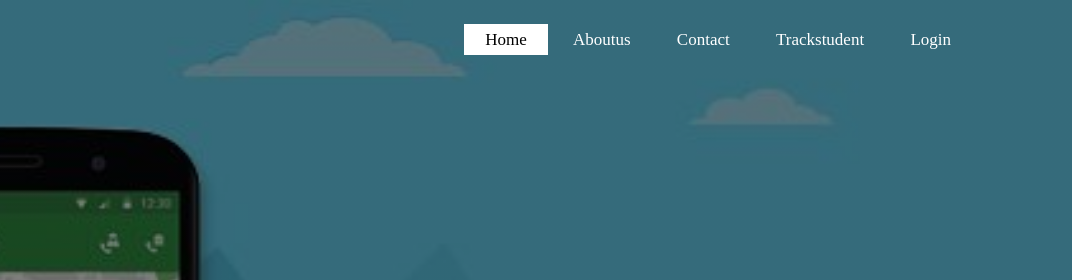
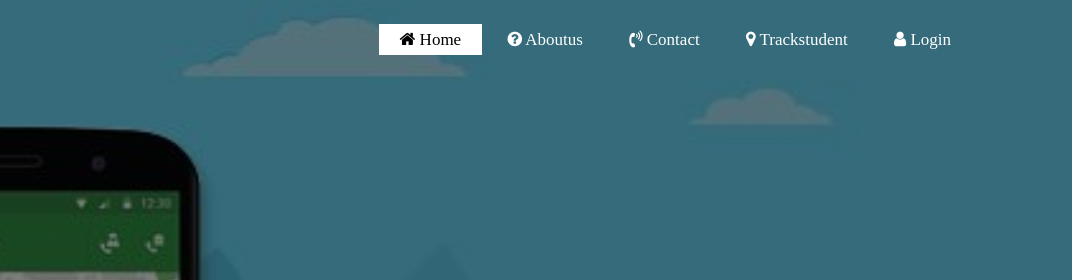
Before and after one commit to kostakis2000/Project-1, a plain HTML site: page index.html in a window 1280 px wide. Shown: the top 280 px of the page, 208-1280 px from the left. Drawn offline with Linux system fonts and the light colour scheme.

Commit message:
added fontawesome icons to my navigation links

```diff
--- a/index.html
+++ b/index.html
@@ -5,6 +5,7 @@
     <meta name="viewport" content="width=device-width, initial-scale=1.0">
     <title>Transport system</title>
     <link rel="stylesheet" href="style.css">
+    <link rel="stylesheet" type="text/css" href="https://stackpath.bootstrapcdn.com/font-awesome/4.7.0/css/font-awesome.min.css">
 </head>
 <body>
     <header>
@@ -13,11 +14,11 @@
                 <img src="images/lokos.jpg"
             </dir>
             <ul>
-                <li class="active"><a href="#">Home</a></li>
-                <li><a href="#">Aboutus</a></li>
-                <li><a href="#">Contact</a></li>
-                <li><a href="#">Trackstudent</a></li>
-                <li><a href="#">Login</a></li>
+                <li class="active"><a href="#"><i class="fa fa-home"></i> Home</a></li>
+                <li><a href="#"><i class="fa fa-question-circle"></i> Aboutus</a></li>
+                <li><a href="#"><i class="fa fa-volume-control-phone"></i> Contact</a></li>
+                <li><a href="#"><i class="fa fa-map-marker"></i> Trackstudent</a></li>
+                <li><a href="#"><i class="fa fa-user"></i> Login</a></li>
             </ul>
         </div>
         <div class="title">
```
